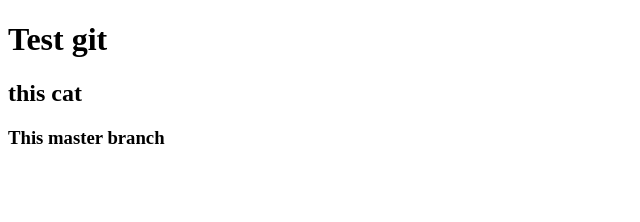
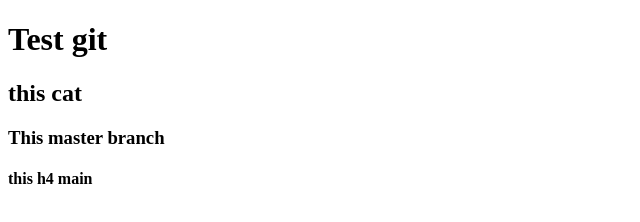
Before and after one commit to markhryshchenko/testGit, a plain HTML site: page index.html in a window 1280 px wide. Shown: the whole page, without its empty margins (0-640 px from the left). Drawn offline with Linux system fonts and the light colour scheme.

Commit message:
this branch main and h4 headers

```diff
--- a/index.html
+++ b/index.html
@@ -10,5 +10,6 @@
     <h1>Test git</h1>
     <h2>this cat</h2>
     <h3>This master branch</h3>
+    <h4>this h4 main</h4>
 </body>
 </html>
```
